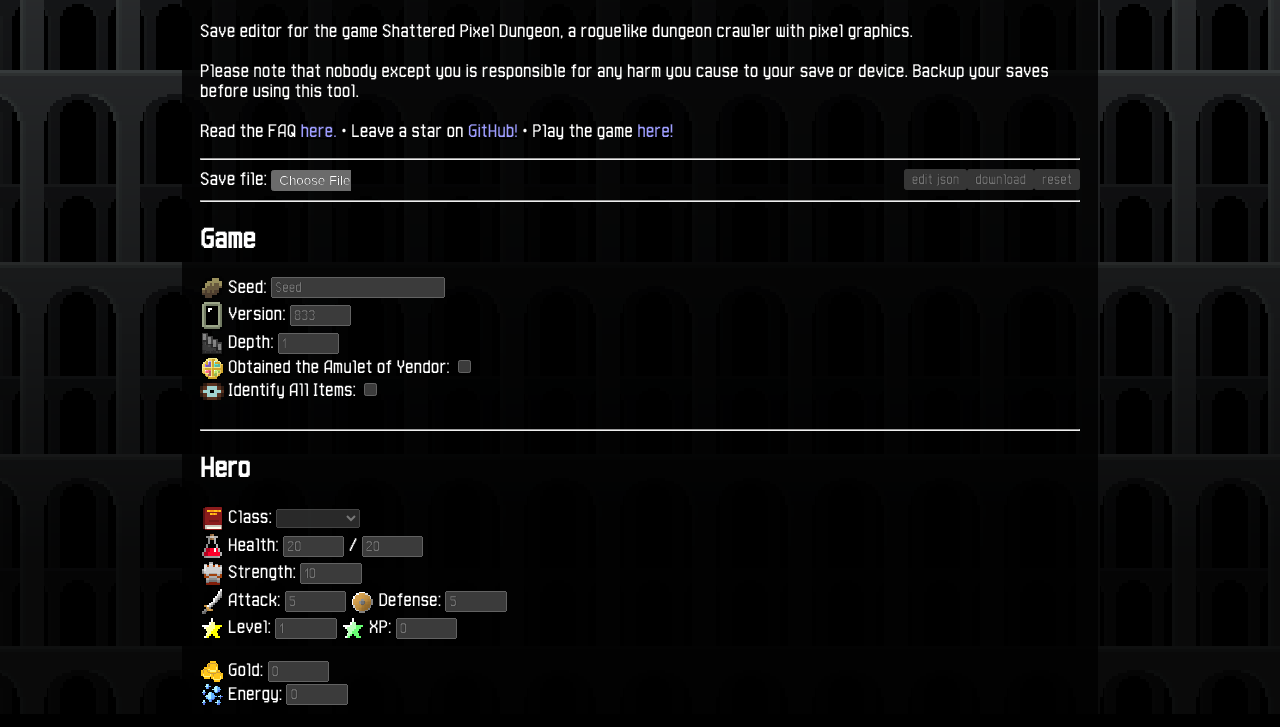
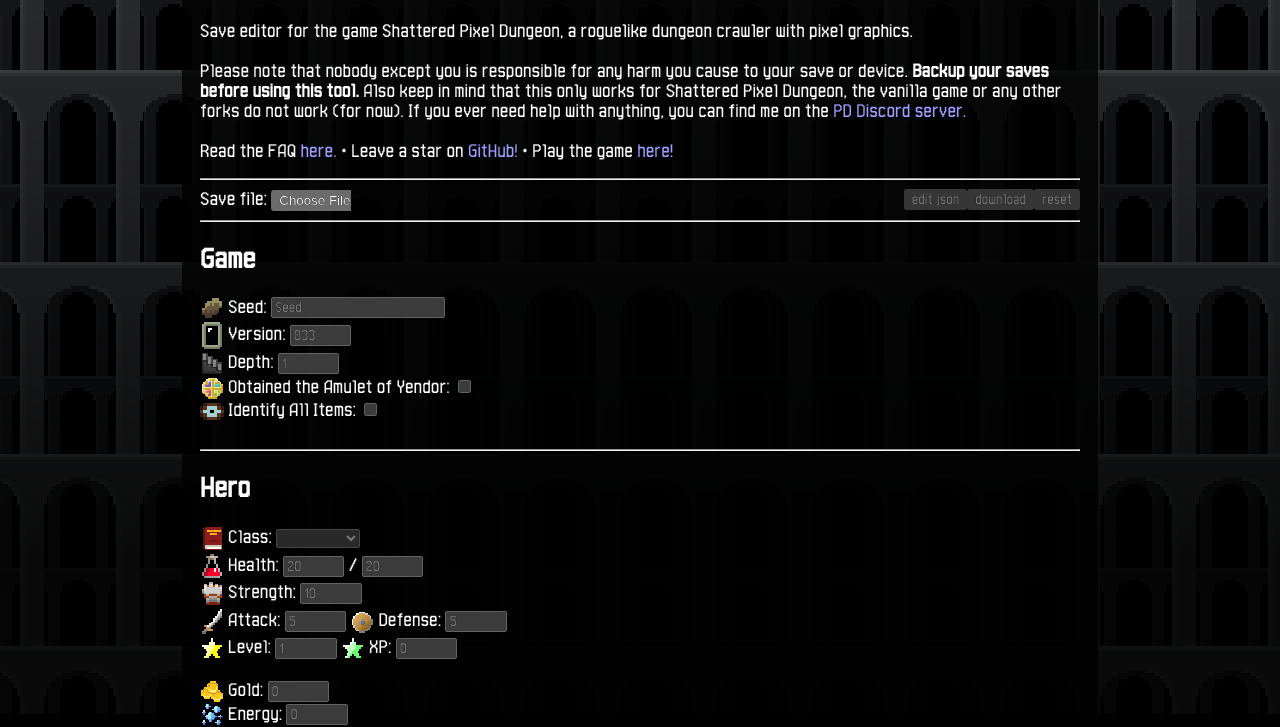
Before and after one commit to Infinixius/spud, a plain HTML site: page web/index.html in a window 1280 px wide. Shown: the part 86-813 px from the top of the page. Drawn offline with Linux system fonts and the light colour scheme.

Commit message:
Update README

```diff
--- a/web/index.html
+++ b/web/index.html
@@ -26,7 +26,9 @@
 				Save editor for the game Shattered Pixel Dungeon, a roguelike dungeon crawler with pixel graphics.<br><br>
 
 				Please note that nobody except you is responsible for any harm you cause to your save or device.
-				Backup your saves before using this tool.
+				<b>Backup your saves before using this tool.</b> Also keep in mind that this only works for Shattered Pixel Dungeon,
+				the vanilla game or any other forks do not work (for now). If you ever need help with anything, you can find me on
+				the <a target="_blank" href="https://discord.gg/KBfMN8X">PD Discord server.</a>
 
 				<br><br>
 				Read the FAQ <a target="_blank" href="https://github.com/infinixius/spud?tab=readme-ov-file#faq">here.</a> •
@@ -179,8 +181,6 @@
 						<label>Energy:</label>
 						<input disabled class="smaller" type="number" id="form_hero_energy" placeholder="0">
 					</div>
-
-					<br>
 				</div>
 
 				<div class="section" id="section_inventory">
```
Also changed, not shown: README.md.
